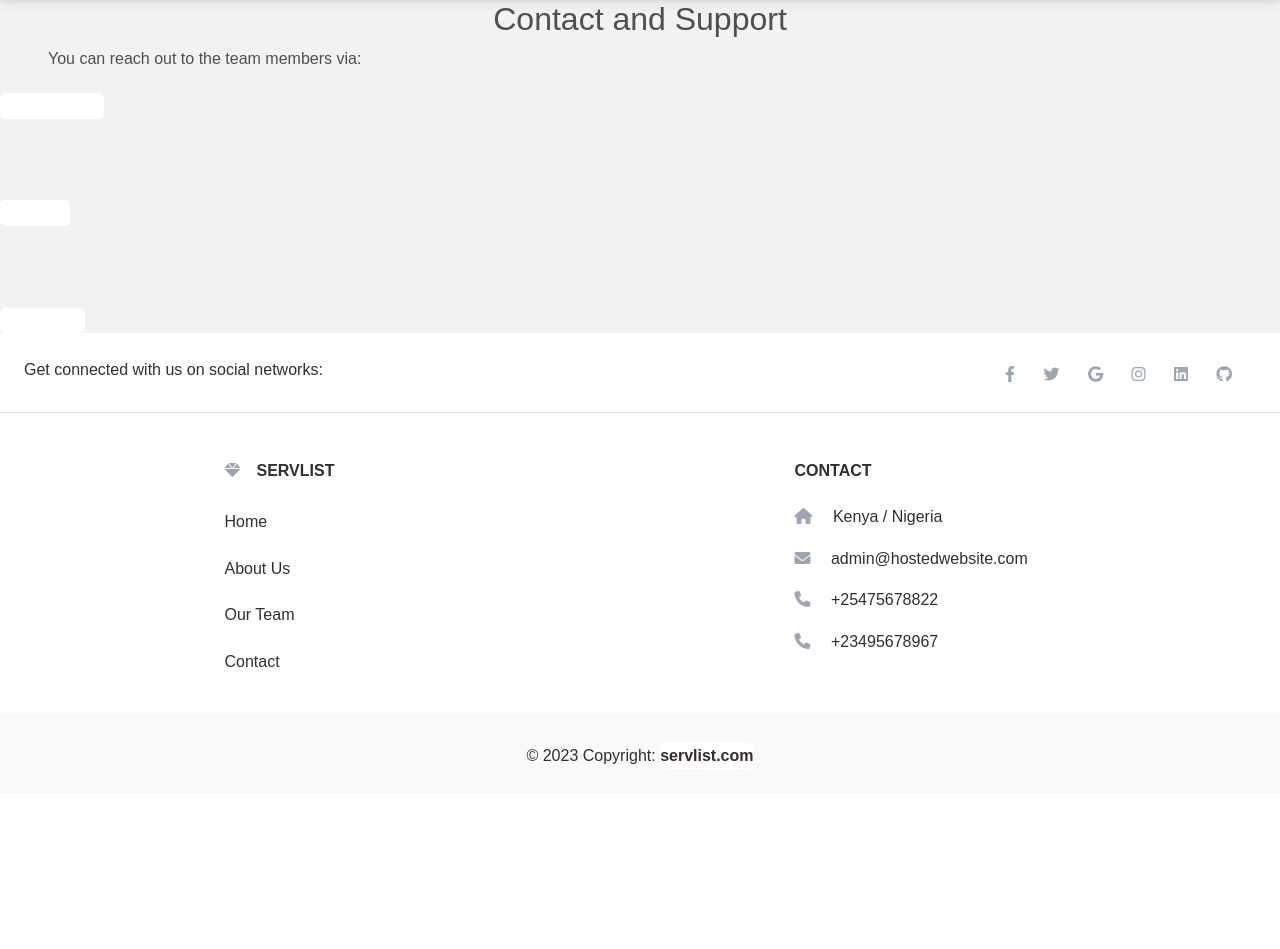
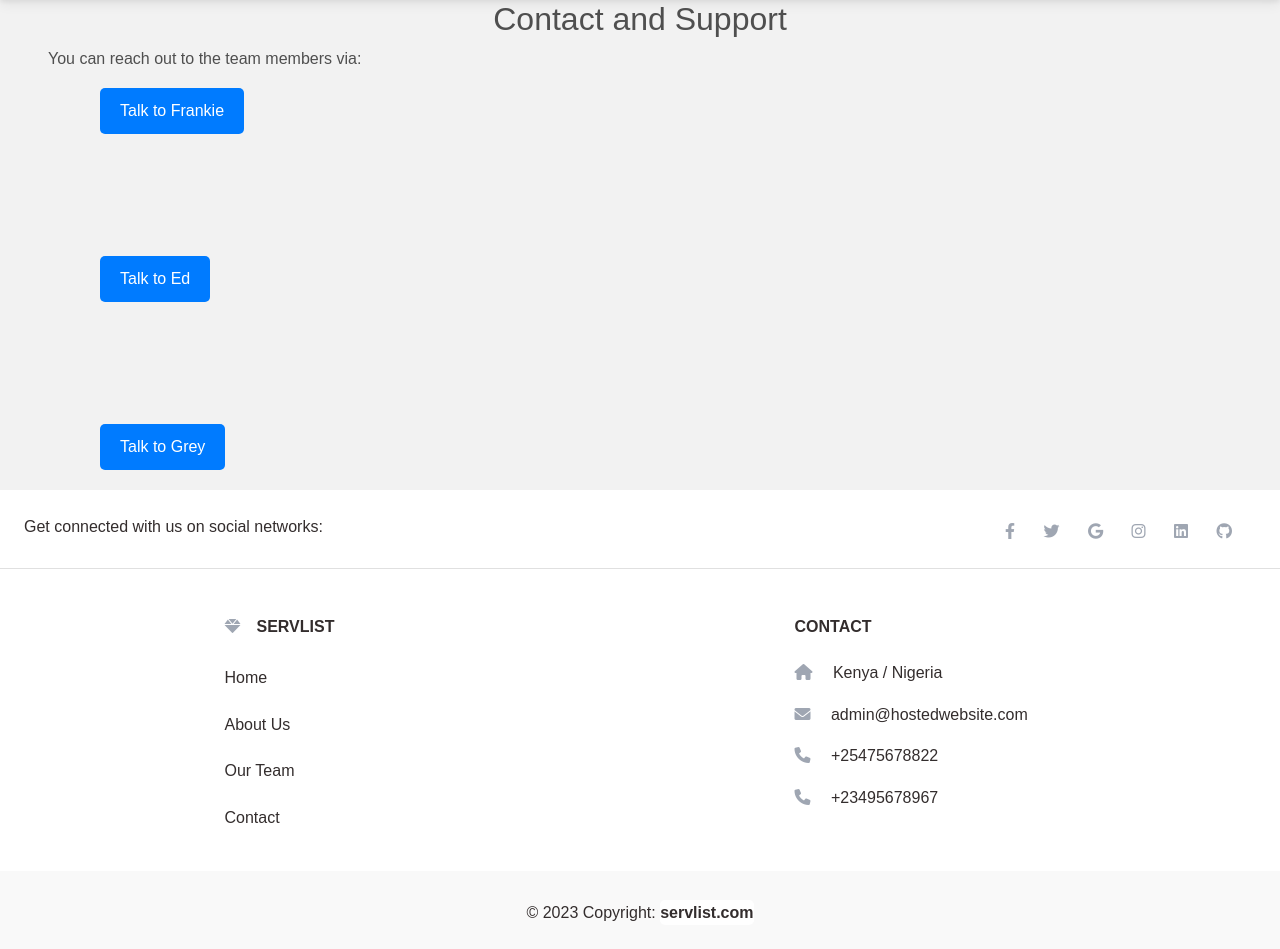
Before and after one commit to njogued/servlist-web-App, a Django app: page /contact in a window 1280 px wide. Shown: the part 69-1018 px from the top of the page. Before the commit the page ends 833 px from the top, so only its background shows below. Run offline with Django 4.2, Linux system fonts and the light colour scheme; some libraries are stand-ins or nearby versions.

Commit message:
fixed images, business listing page css, about page, contact, search button

```diff
--- a/my_project/businesses/urls.py
+++ b/my_project/businesses/urls.py
@@ -6,4 +6,5 @@ urlpatterns = [
     path("register", register_business, name="Register Business"),
     path("<int:business_id>", business_profile, name="Business Profile"),
     path('businesses/', views.all_businesses, name='All Businesses'),
+    path('search/', views.search_results, name='search_results'),
 ]
--- a/my_project/static/users/styles.css
+++ b/my_project/static/users/styles.css
@@ -132,14 +132,14 @@ a {
     margin-top: 5px;
     padding: 0px 0px;
     background-color: #ffffff; /* Customize the button color */
-    color: white;
+    color: rgb(255, 255, 255);
     text-decoration: none;
     border-radius: 5px;
     transition: background-color 0.3s ease;
 }
 
 .darklinkonhover:hover {
-    color: white;
+    color: rgb(255, 254, 254);
     background-color: rgb(30, 9, 188); /* Customize the button color on hover */
 }
 
@@ -233,3 +233,23 @@ a {
     color:#007BFF;
     margin-left: 10px;
 }
+
+.button-link {
+    display: inline-block;
+    padding: 10px 20px;
+    background-color: #007bff; /* Button background color */
+    color: #fff; /* Text color */
+    border: none;
+    border-radius: 5px;
+    text-align: center;
+    text-decoration: none;
+    cursor: pointer;
+    transition: background-color 0.3s ease;
+    margin-left: 100px;
+    display: flex;
+    margin-bottom: 20px;
+  }
+
+  .button-link:hover {
+    background-color: #0056b3; /* Button background color on hover */
+  }
--- a/my_project/templates/contactus.html
+++ b/my_project/templates/contactus.html
@@ -1,7 +1,7 @@
 {% extends 'base.html' %} {% block content %}
 <h2 style="text-align: center">Contact and Support</h2>
 <p class="px-5">You can reach out to the team members via:</p>
-<a class="darklinkonhover" href="mailto:franblog7@gmail.com">Talk to Frankie</a> <br></br> <br></br>
-<a class="darklinkonhover" href="mailto:njogued@gmail.com">Talk to Ed</a> <br></br> <br></br>
-<a class="darklinkonhover" href="mailto:njogued@gmail.com">Talk to Grey</a>
+<button class="button-link" onclick="window.location.href='mailto:franblog7@gmail.com'">Talk to Frankie</button><br></br> <br></br>
+<button class="button-link" onclick="window.location.href='mailto:njogued@gmail.com'">Talk to Ed</button><br></br> <br></br>
+<button class="button-link" onclick="window.location.href='mailto:njogued@gmail.com'">Talk to Grey</button>
 {% endblock %} {% block customtitle %} Contact Us - {% endblock %}
--- a/my_project/templates/users/index.html
+++ b/my_project/templates/users/index.html
@@ -12,10 +12,12 @@
         </div>
         <div class="col-lg-4 col-md-12">
           <div class="sidebar text-right">
-            <form id="search-form-home">
+            <form id="search-form-home" method="POST" action="business/search/">
+              {% csrf_token %}
               <input
                 type="text"
                 id="search-input"
+                name="search_keyword"
                 placeholder="Search Business..."
               />
               <button id="GoButton" type="submit">Go</button>
```
Also changed, not shown: my_project/businesses/views.py (+15 -0 lines), my_project/templates/businesses/create_business.html (+4 -4 lines), my_project/templates/businesses/search_results.html (added, +13 -0 lines), my_project/static/businesses/styles.css (deleted).
